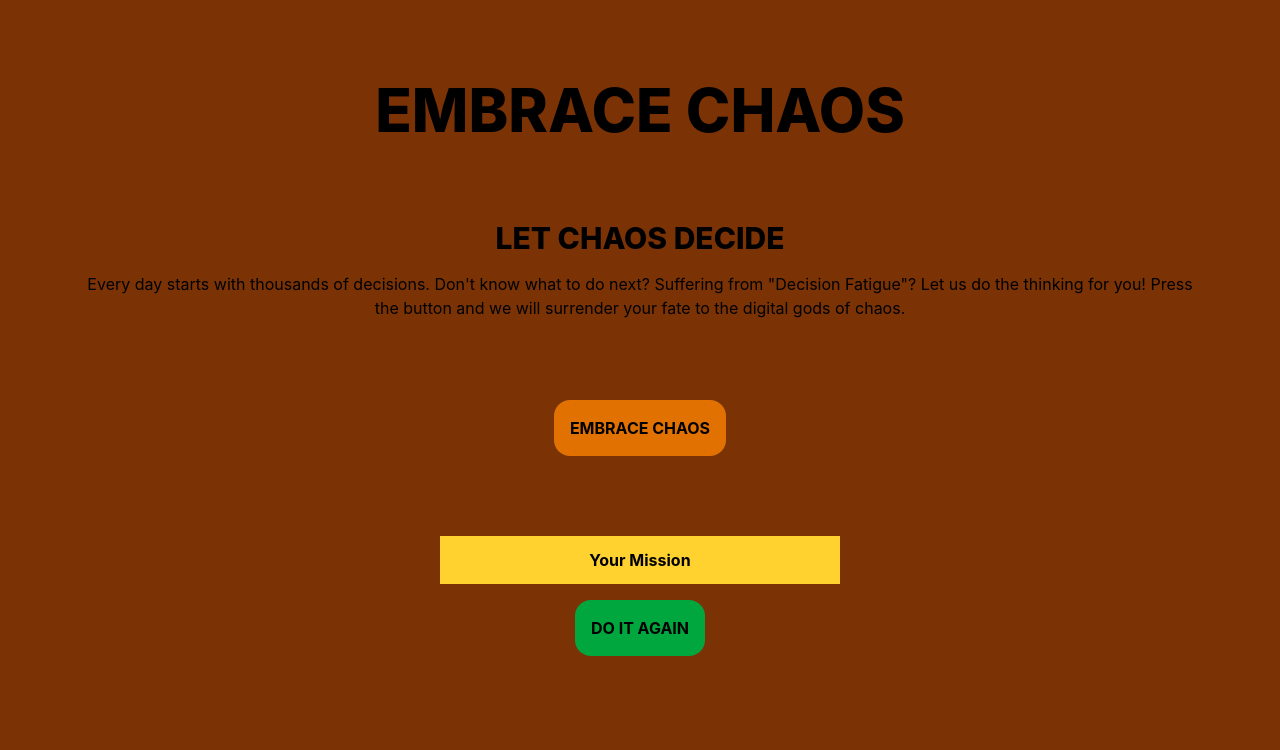
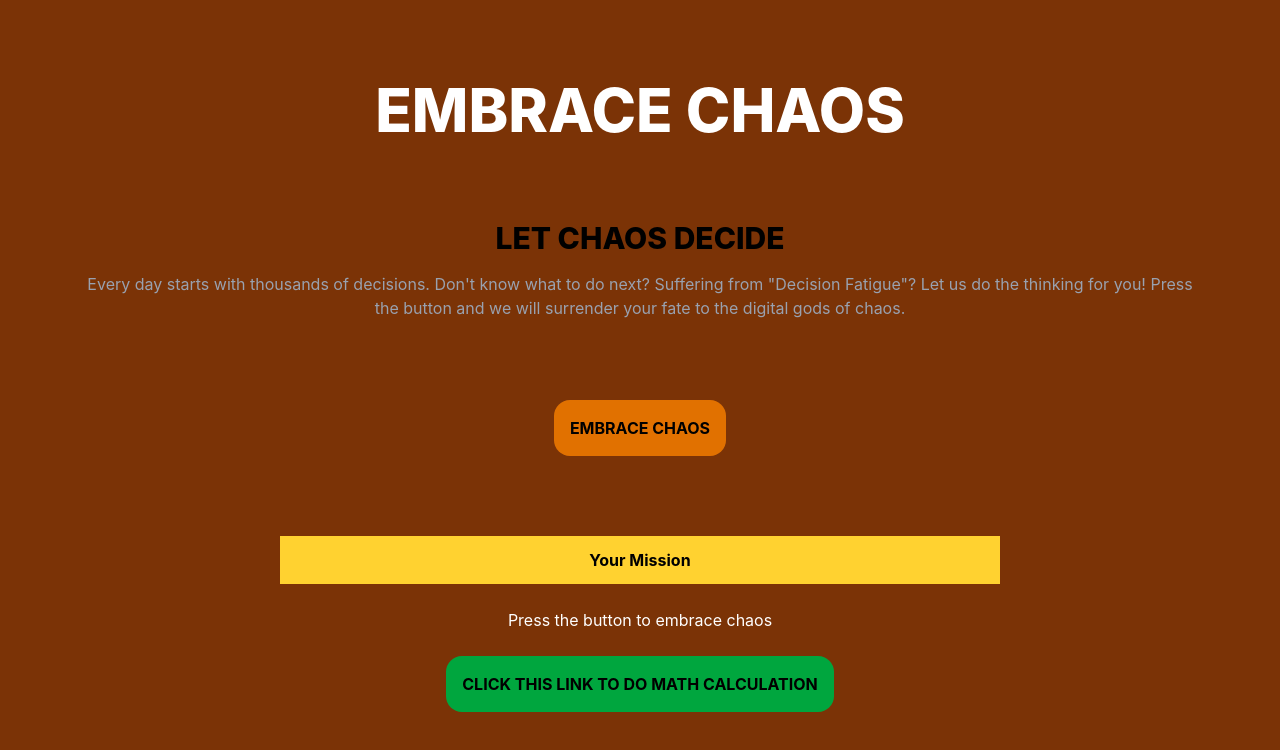
Before and after one commit to kudostech/embrace-chaos, a React (Vite) app: page / in a window 1280 px wide. Shown: the top 750 px of the page. Built offline with nearby package versions, Linux system fonts and the light colour scheme.

Commit message:
update the website

```diff
--- a/src/App.jsx
+++ b/src/App.jsx
@@ -1,24 +1,52 @@
 import React from "react";
+import { useState } from "react";
 
 function App() {
-  return (
+
+  const [ mission, setMission ] = useState("Press the button to embrace chaos");
+
+const chaosMissions = [
+  "Call a friend you haven't spoken to in 1 year",
+  "Walk 1 km outside",
+  "Learn 3 French words now",
+  "Dance for 2 minutes in your room",
+  "Text your crush something unexpected",
+  "Do 10 push-ups",
+  "Read a random Wikipedia article",
+  "Compliment a stranger today",
+  "Sing the chorus of a song loudly",
+  "YOU MUST: Try something totally random now"
+];
+
+ const generateMission = () => {
+    const randomIndex = Math.floor(Math.random() * chaosMissions.length);
+    setMission(chaosMissions[randomIndex]);
+  };
+
+
+
+ return (
     <div className=" bg-amber-900 min-h-screen flex flex-col items-center gap-20  ">
       <div>
-          <h1 className=" text-6xl pt-20 font-extrabold text-center text--700 ">EMBRACE CHAOS</h1>
+          <h1 className=" text-6xl pt-20 text-white font-extrabold text-center text--700 ">EMBRACE CHAOS</h1>
         <h1 className=" text-3xl pt-20 font-extrabold text-center ">LET CHAOS DECIDE</h1>
-      <p className=" text-center mx-20 mt-4">
+      <p className=" text-center mx-20 mt-4 text-gray-400">
         Every day starts with thousands of decisions. Don't know what to do next?
         Suffering from "Decision Fatigue"? Let us do the thinking for you!
         Press the button and we will surrender your fate to the digital gods of chaos.
       </p>
       </div>
-       <button className=" mx-auto bg-amber-600 p-4 rounded-2xl font-bold "> EMBRACE CHAOS </button>
+       <button
+       onClick={generateMission}
+       className=" cursor-pointer mx-auto bg-amber-600 p-4 rounded-2xl font-bold "> EMBRACE CHAOS </button>
     <div className=" flex flex-col gap-2">
-          <h2 className=" cursor-pointer bg-amber-300 p-3 w-100  text-center font-bold ">
+          <h2 className=" bg-amber-300 p-3 w-180  text-center font-bold ">
           Your Mission
         </h2>
-        <p> {} </p> {/* displaying the chaos decision here*/}
-  <button className=" font-bold mx-auto bg-green-600 p-4 rounded-2xl mb-10">  DO IT AGAIN </button>
+        <p className=" p-4 text-white text-center"> {mission} </p> {/* displaying the chaos decision here*/}
+  <button
+  onClick={generateMission}
+  className=" cursor-pointer font-bold mx-auto bg-green-600 p-4 rounded-2xl mb-10"> CLICK THIS LINK TO DO MATH CALCULATION </button>
     </div>
 
     </div>
```
